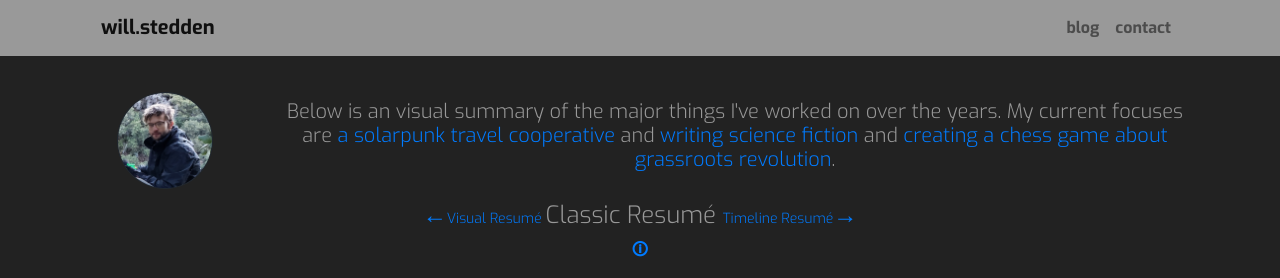
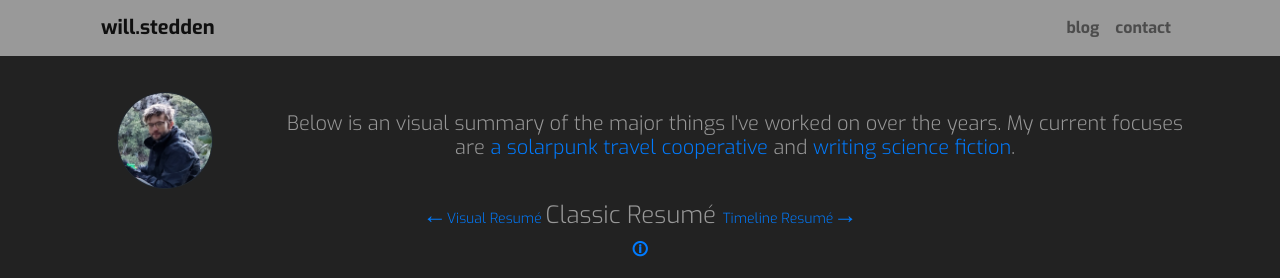
Before and after one commit to stedn/will-stedden-org, a Jekyll site: the page built from classic.md, in a window 1280 px wide and 900 px high, cut to the strip 0-278 px from the top of the window. Built offline with Jekyll 4.4.1, drawn with Linux system fonts in a browser that asks for light colours.

Commit message:
Update bio.html

```diff
--- a/_includes/bio.html
+++ b/_includes/bio.html
@@ -3,5 +3,5 @@
   <img class="img-fluid mx-auto d-block" id="mypic" height="10px;" src="/camping.png" alt="">
 </div>
 <div class="col-lg-10 col-md-12 col-sm-12 col-xs-12 order-2 align-self-center">
-<h5>Below is an visual summary of the major things I've worked on over the years. My current focuses are <a href="https://trailcoop.org/">a solarpunk travel cooperative</a> and <a href="https://solarpunk.blue">writing science fiction</a> and <a href="https://uprisingchess.web.app/">creating a chess game about grassroots revolution</a>.</h5></div>
+<h5>Below is an visual summary of the major things I've worked on over the years. My current focuses are <a href="https://trailcoop.org/">a solarpunk travel cooperative</a> and <a href="https://solarpunk.blue">writing science fiction</a>.</h5></div>
 </div>
```
